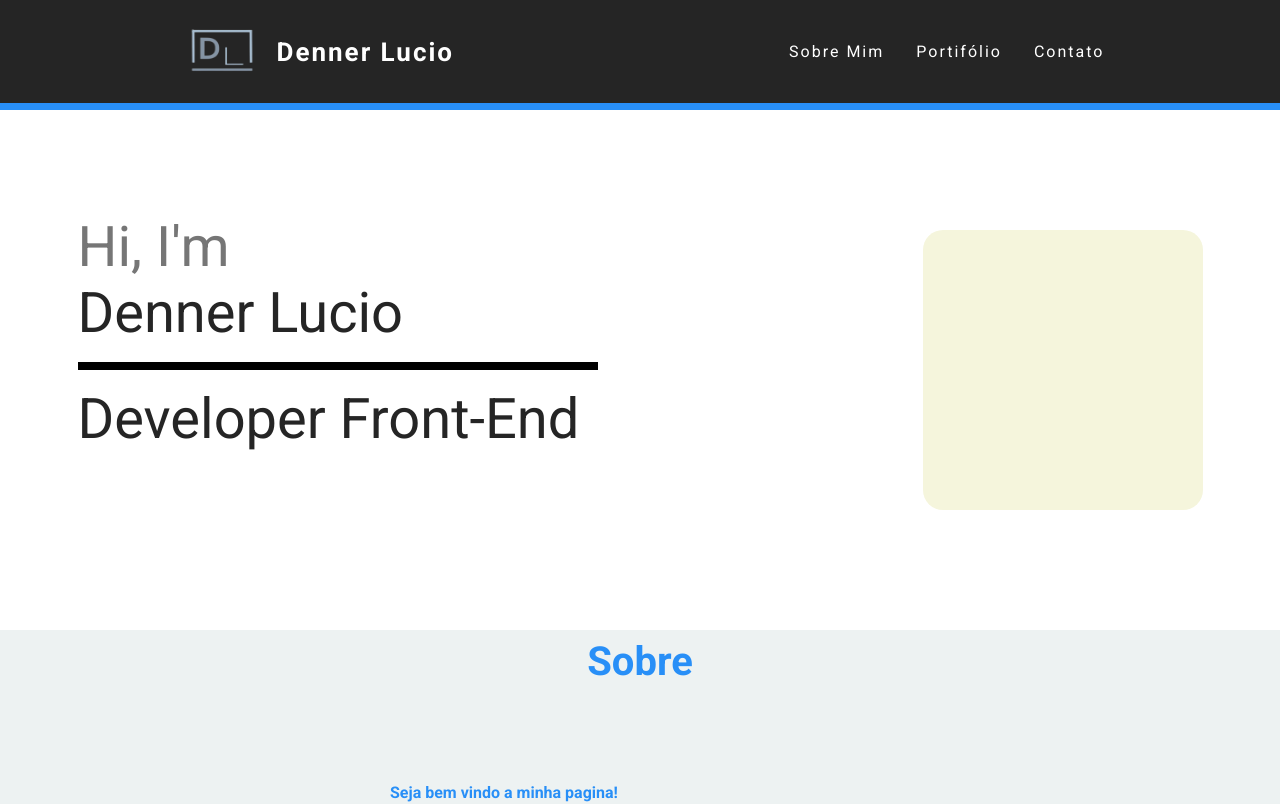
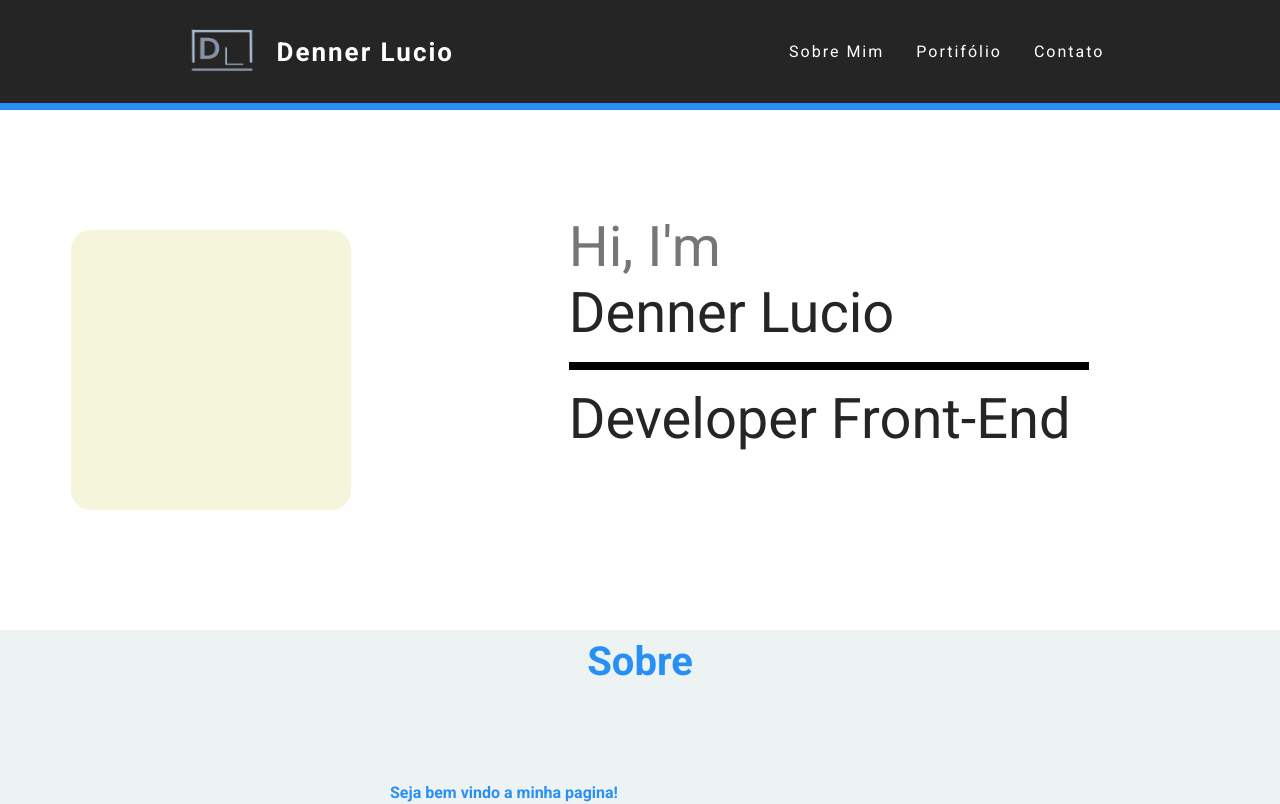
Before and after one commit to DennerLucio/DennerLucio.github.io, a React (Create React App) app: page /info in a window 1280 px wide. Shown: the top 804 px of the page. Built offline with nearby package versions, Linux system fonts and the light colour scheme.

Commit message:
adição de correção pq a mari achou estranho a paginha ¬¬

```diff
--- a/src/components/Contato/Contato.css
+++ b/src/components/Contato/Contato.css
@@ -5,7 +5,7 @@
   width: 100vw;
   align-items: center;
   justify-content: space-around;
-  gap: 50px;
+  gap: 75px;
   position: relative;
 
 }
--- a/src/components/Contato/Contato.js
+++ b/src/components/Contato/Contato.js
@@ -7,6 +7,7 @@ const Contato = () => {
 
   return (
     <div className="Intro">
+      <div className="foto_perfil"></div>
       <div className="alinha_Intro">
       <div class="animated-title">
         <div class="text-top">
@@ -20,7 +21,7 @@ const Contato = () => {
       </div>
       </div>
       </div>
-    <div className="foto_perfil"></div>
+
 
   </div>
   );
```
